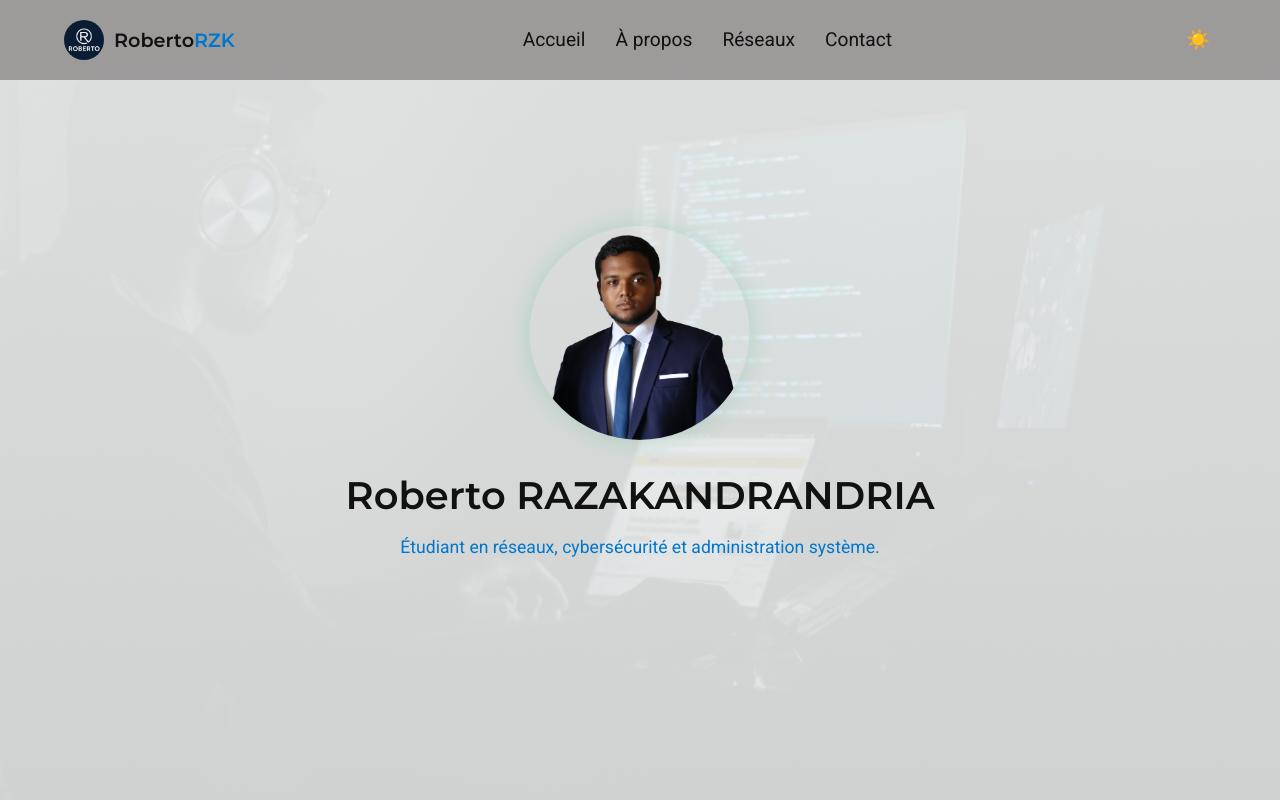
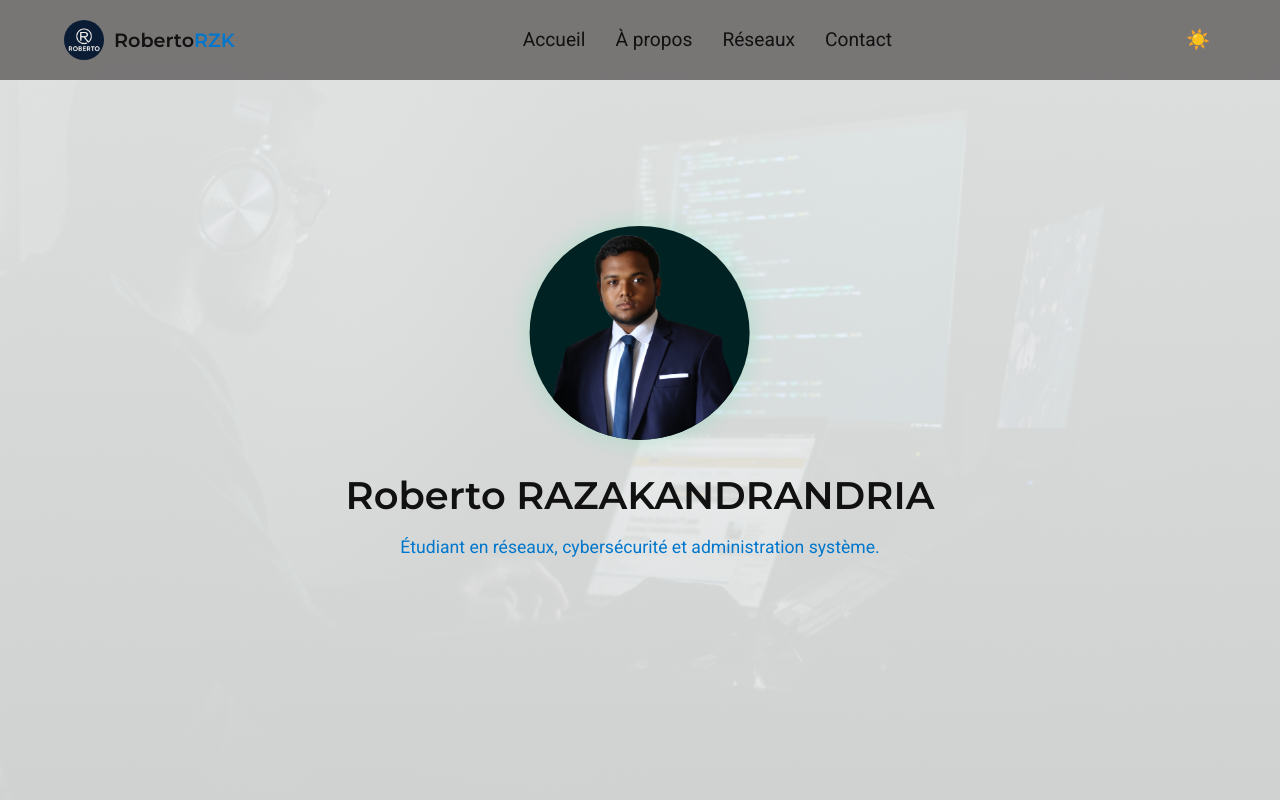
Before and after one commit to nrsRZK/RobertoRZK, a plain HTML site: page index.html in a window 1280 px wide. Both pictures are taken after a click on the button "Basculer thème". Shown: the top 800 px of the page. Drawn offline with nearby package versions, Linux system fonts and the light colour scheme.

Commit message:
Light mode update

```diff
--- a/style.css
+++ b/style.css
@@ -187,7 +187,7 @@ html {
 
 /* 🔹 Navbar mode clair */
 :root[data-theme="light"] #navbar {
-  background: rgba(153, 150, 150, 0.95); /* un gris clair agréable */
+  background: rgba(114, 111, 111, 0.95); /* un gris clair agréable */
 }
 
 :root[data-theme="light"] .logo h1 {
@@ -319,11 +319,12 @@ header {
 }
 
 :root[data-theme="light"] .profile-container {
-  box-shadow: 0 0 25px rgba(0, 170, 102, 0.2); /* halo plus subtil pour mode clair */
+  box-shadow: 0 0 25px rgba(0, 231, 139, 0.2); /* halo plus subtil pour mode clair */
+  background: #002222;
 }
 
 :root[data-theme="light"] .profile-container:hover {
-  box-shadow: 0 0 40px rgba(0, 170, 102, 0.25);
+  box-shadow: 0 0 40px rgba(0, 219, 132, 0.25);
 }
 
 /* 🔹 Desktop responsive */
```
